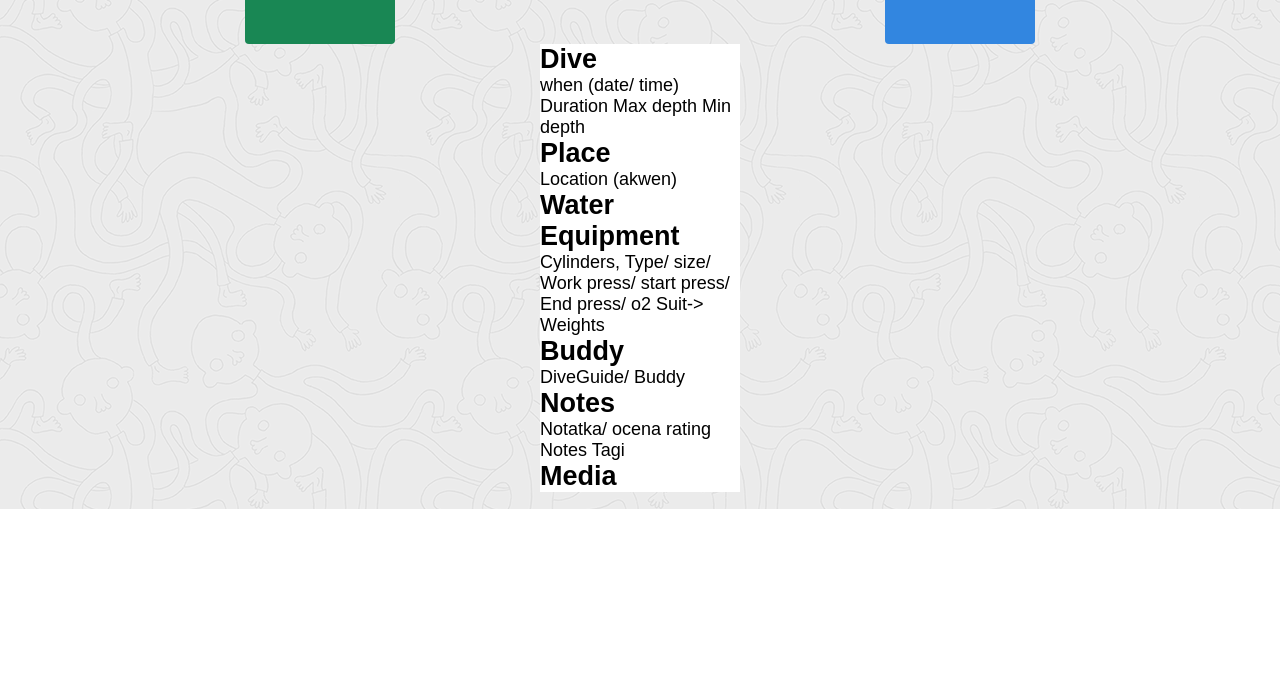
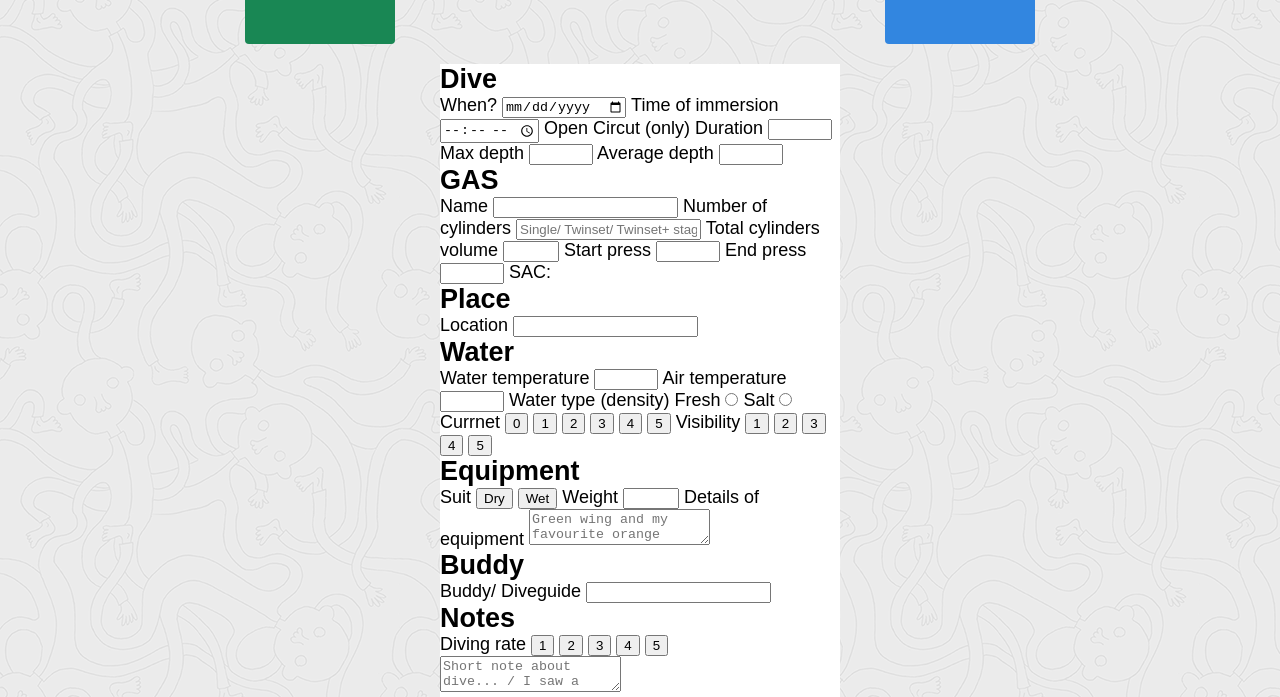
Before and after one commit to maciekdobrowolski/DiveLog, a website: page index.html in a window 1280 px wide. Shown: the part 291-988 px from the top of the page. Before the commit the page ends 800 px from the top, so only its background shows below. Drawn offline with Linux system fonts and the light colour scheme.

Commit message:
Added all fields to the form template.
Aded all filelds to the form template to index.html.

```diff
--- a/app.css
+++ b/app.css
@@ -101,6 +101,7 @@ body {
 
 .form_container{
   background-color: white;
-  width: 200px;
+  width: 400px;
   margin: auto;
+  margin-top: 20px;
 }
--- a/index.html
+++ b/index.html
@@ -1,12 +1,12 @@
 <!DOCTYPE html>
 <html lang="en">
   <head>
-  <meta charset="UTF-8">
-  <meta name="viewport" content="width=device-width, initial-scale=1.0">
-  <meta http-equiv="X-UA-Compatible" content="ie=edge">
+    <meta charset="UTF-8" />
+    <meta name="viewport" content="width=device-width, initial-scale=1.0" />
+    <meta http-equiv="X-UA-Compatible" content="ie=edge" />
     <title>Dive LOG</title>
     <script src="dist/app.js" defer></script>
-  <link rel="stylesheet" href="app.css">
+    <link rel="stylesheet" href="app.css" />
   </head>
   <body>
     <header>
@@ -17,12 +17,14 @@
             <h3>Your own diving history</h3>
           </div>
           <div class="logo_img_div">
-          <img src="img/icons/output-onlinepngtools.png" alt="logo" class="logo_img">
+            <img
+              src="img/icons/output-onlinepngtools.png"
+              alt="logo"
+              class="logo_img"
+            />
           </div>
         </div>
-      <div class="googleBtn">
-        G
-      </div>
+        <div class="googleBtn">G</div>
       </div>
     </header>
     <section>
@@ -30,53 +32,156 @@
         <div class="menuBox greenBox">
           <!-- menu będzie się zawijać do góry i czy będzie absolutnie przypięta?-->
           Add dive
-        <div class="menu_icon"><img src="img/icons/plus.png" class="logo_img"></div>
+          <div class="menu_icon">
+            <img src="img/icons/plus.png" class="logo_img" />
+          </div>
         </div>
         <div class="menuBox blueBox">
           LogBook
-        <div class="menu_icon"><img src="img/icons/db.png" class="logo_img"></div>
+          <div class="menu_icon">
+            <img src="img/icons/db.png" class="logo_img" />
+          </div>
         </div>
       </div>
     </section>
     <div id="app">
       <div class="form_container">
-      <div>
+        <div class="tileToAdd">
           <h2>Dive</h2>
-        when (date/ time)
+          <label>
+            When?
+            <input type="date" />
+          </label>
+          <label>
+            Time of immersion
+            <input type="time" />
+          </label>
+          <!--Te na górze to obok-->
+          Open Circut (only)
+          <label>
             Duration
+            <input type="number" min="1" max="200" />
+          </label>
+          <label>
             Max depth
-        Min depth
+            <input type="number" min="1" max="150" />
+          </label>
+          <label>
+            Average depth
+            <input type="number" min="1" max="150" />
+          </label>
 
         </div>
+        <div class="tileToAdd">
+          <h2>GAS</h2>
+          <label>
+            Name
+            <input type="text" />
+          </label>
+          <label>
+            Number of cylinders
+            <input type="text" placeholder="Single/ Twinset/ Twinset+ stage">
+          </label>
+          <label>
+            Total cylinders volume
+            <input type="number" min="1" max="50" />
+          </label>
+          <label>
+            Start press
+            <input type="number" min="50" max="350" />
+          </label>
+          <label>
+            End press
+            <input type="number" min="0" max="300" />
+          </label>
+
+          SAC:
+        </div>
+
         <div>
           <h2>Place</h2>
-        Location (akwen)
+          <label>
+            Location
+            <input type="text" />
+          </label>
         </div>
         <div>
           <h2>Water</h2>
+          <label>
+            Water temperature
+            <input type="number" min="1" max="150" />
+          </label>
+          <label>
+            Air temperature
+            <input type="number" min="1" max="150" />
+          </label>
+          <label>
+            Water type (density)
+            Fresh <input type="radio" min="1" max="150" name="water_type" value="fresh">
+            Salt <input type="radio" min="1" max="150" name="water_type" value="salt">
+          </label>
+          <label>
+            Currnet
+            <button id="cur0">0</button>
+            <button id="cur1">1</button>
+            <button id="cur2">2</button>
+            <button id="cur3">3</button>
+            <button id="cur4">4</button>
+            <button id="cur5">5</button>
+          </label>
+          <label>
+            Visibility
+            <button id="vis1">1</button>
+            <button id="vis2">2</button>
+            <button id="vis3">3</button>
+            <button id="vis4">4</button>
+            <button id="vis5">5</button>
+          </label>
         </div>
+
         <div>
           <h2>Equipment</h2>
-        Cylinders, Type/ size/ Work press/ start press/ End press/ o2
-        Suit->
-        Weights
+          <label>
+            Suit
+            <button id="dry">Dry</button>
+            <button id="wet">Wet</button>
+          </label>
+
+          <label>
+            Weight
+            <input type="number" min="0" max="20" />
+          </label>
+          <label>
+            Details of equipment
+            <textarea placeholder="Green wing and my favourite orange drysuit..."></textarea>
+          </label>
         </div>
+
         <div>
           <h2>Buddy</h2>
-        DiveGuide/ Buddy
+          <label>
+            Buddy/ Diveguide
+            <input type="text" palceholder="Name">
+          </label>
         </div>
         <div>
           <h2>Notes</h2>
-        Notatka/ ocena rating Notes
-        Tagi
+          <label>
+            Diving rate
+            <button id="rate1">1</button>
+            <button id="rate2">2</button>
+            <button id="rate3">3</button>
+            <button id="rate4">4</button>
+            <button id="rate5">5</button>
+          </label>
+          <label>
+            <textarea placeholder="Short note about dive... / I saw a huge shark!"></textarea>
+          </label>
         </div>
-      <div>
+        <!--<div>
           <h2>Media</h2>
+        </div>-->
       </div>
     </div>
-  </div>
-
-
-
   </body>
 </html>
```
Lines whose indentation alone changed are shown as unchanged.
